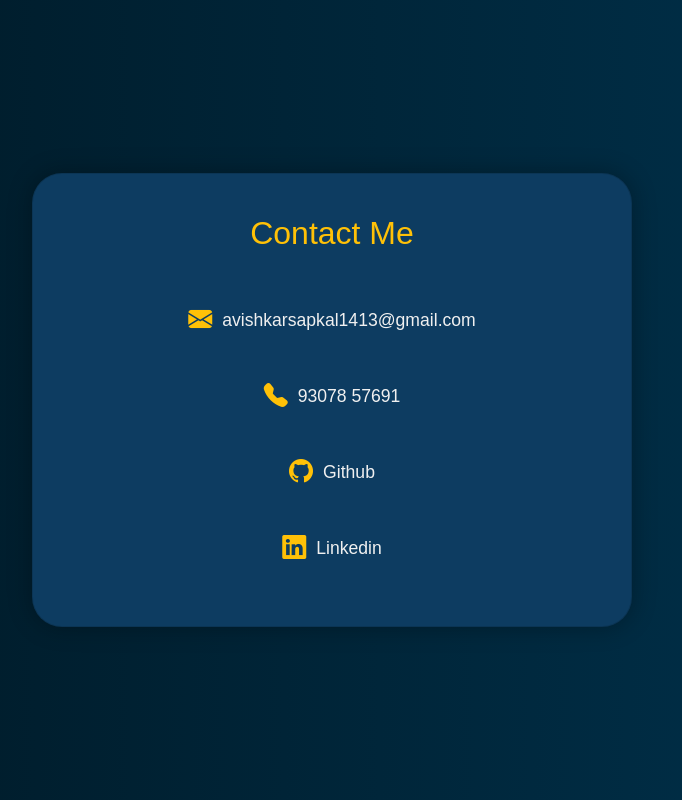
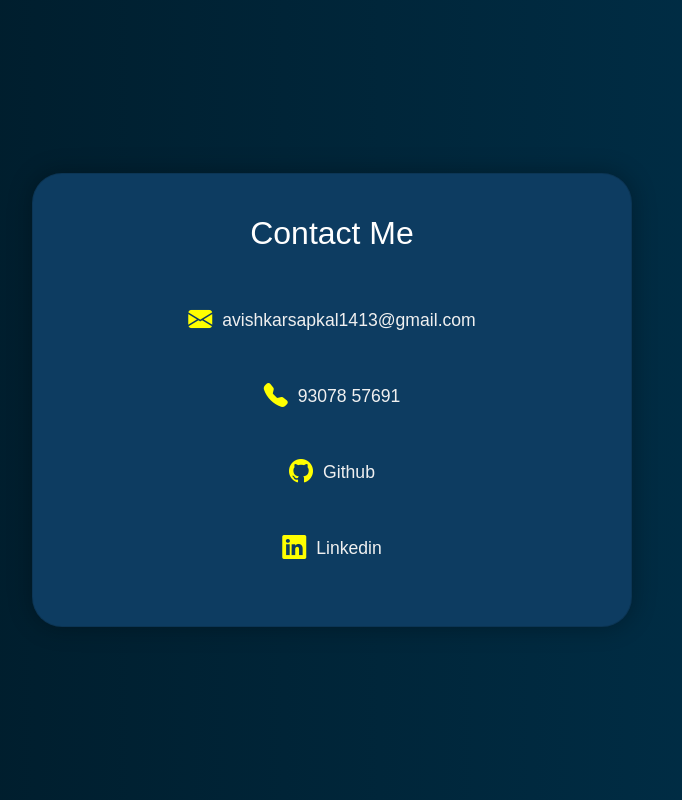
Before and after one commit to avishkar-sapkal/avishkar-sapkal.github.io, a plain HTML site: page contact.html in a window 1280 px wide. Shown: the whole page, without its empty margins (308-990 px from the left). Drawn offline with nearby package versions, Linux system fonts and the light colour scheme.

Commit message:
Updated Contact

```diff
--- a/contact.html
+++ b/contact.html
@@ -31,12 +31,12 @@
 
     .card:hover {
       transform: translateY(-6px);
-      box-shadow: 0 0 30px rgba(255, 255, 0, 0.3);
+      box-shadow: 0 0 30px white;
     }
 
     h1.title {
       font-size: 2rem;
-      color: #ffc107;
+      color: white;
       text-align: center;
       margin-bottom: 30px;
     }
@@ -52,7 +52,7 @@
 
     .contact-item i {
       font-size: 1.5rem;
-      color: #ffc107;
+      color: yellow;
     }
 
     .contact-item a {
```
